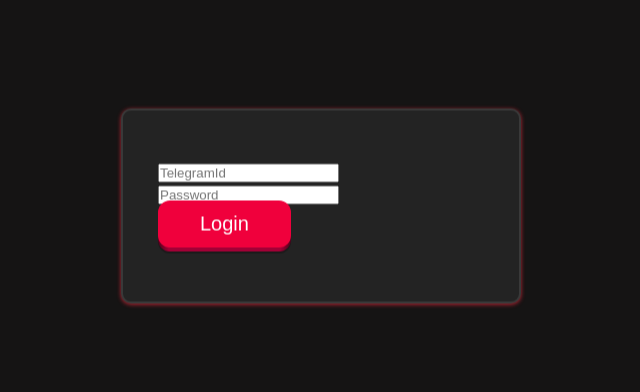
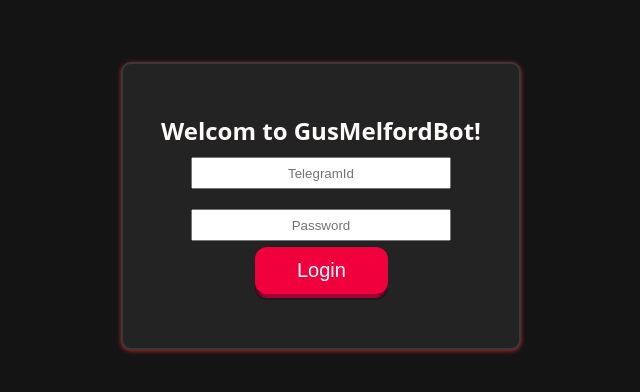
Before and after one commit to GSMelford/bot.gusmelford.com, a Vue app: page /login in a window 1280 px wide. Shown: the part 194-586 px from the top of the page, without its empty margins (319-959 px from the left). Built offline with nearby package versions, Linux system fonts and the light colour scheme.

Commit message:
[Add] Login

```diff
--- a/src/views/LoginView.vue
+++ b/src/views/LoginView.vue
@@ -1,10 +1,9 @@
 <template>
   <div class="main-container">
     <div class="login-form">
+      <h2>Welcom to GusMelfordBot!</h2>
       <input v-model="telegramId" type="text" placeholder="TelegramId" required>
       <input v-model="password" type="password" placeholder="Password" required>
-    </div>
-    <div>
       <GusButton text="Login"></GusButton>
     </div>
   </div>
@@ -59,4 +58,15 @@
   padding: 50px 35px;
 }
 
+.login-form {
+  text-align: center;
+}
+
+input {
+  text-align: center;
+  width: 80%;
+  margin: 10px;
+  height: 32px;
+}
+
 </style>
```
